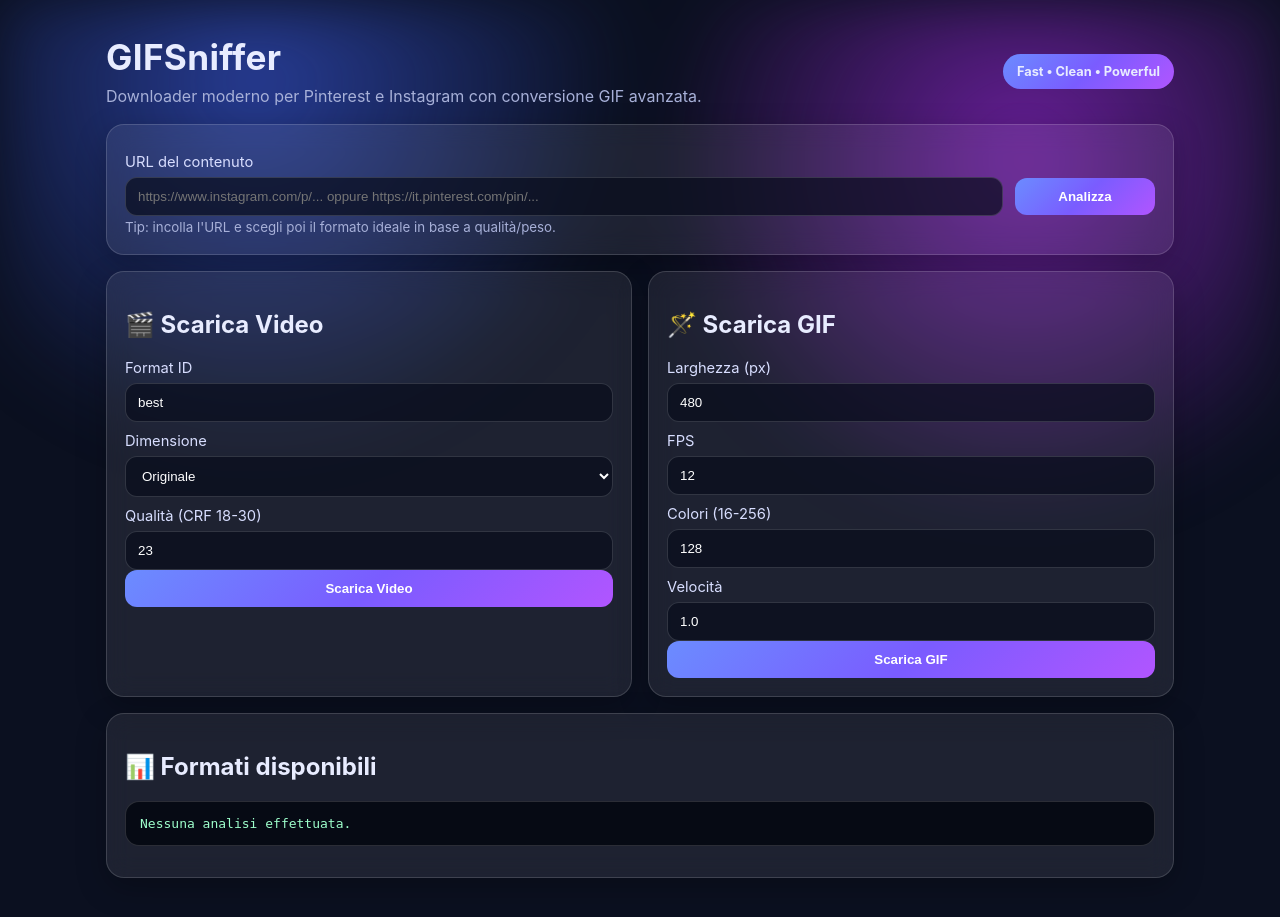
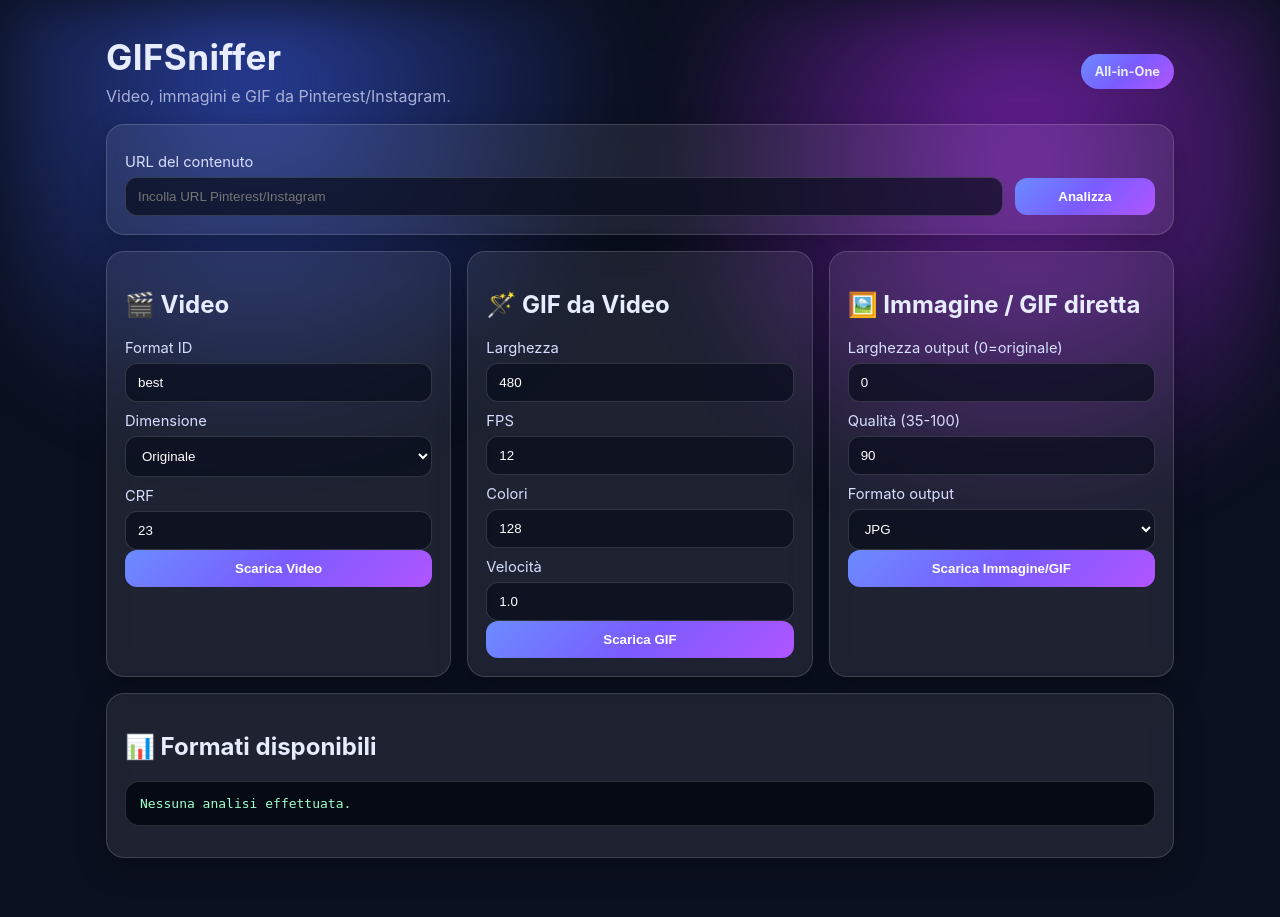
Before and after one commit to Evuse/GIFSniffer, a FastAPI app: page / in a window 1280 px wide. Shown: the top 917 px of the page. Run offline with FastAPI, Linux system fonts and the light colour scheme.

Commit message:
feat: add direct image/GIF download from pinterest and instagram URLs

```diff
--- a/app/main.py
+++ b/app/main.py
@@ -1,22 +1,24 @@
+import json
 import os
 import shutil
 import subprocess
 import tempfile
 import uuid
 from pathlib import Path
-from typing import Optional
 
+import requests
 from fastapi import FastAPI, Form, HTTPException, Request
 from fastapi.responses import FileResponse, HTMLResponse, JSONResponse
 from fastapi.staticfiles import StaticFiles
 from fastapi.templating import Jinja2Templates
 from pydantic import BaseModel, HttpUrl
+from PIL import Image
 
 BASE_DIR = Path(__file__).resolve().parent.parent
 DOWNLOAD_DIR = BASE_DIR / "downloads"
 DOWNLOAD_DIR.mkdir(exist_ok=True)
 
-app = FastAPI(title="GIFSniffer", version="1.0.0")
+app = FastAPI(title="GIFSniffer", version="1.1.0")
 app.mount("/static", StaticFiles(directory=BASE_DIR / "app" / "static"), name="static")
 templates = Jinja2Templates(directory=BASE_DIR / "app" / "templates")
 
@@ -51,6 +53,22 @@ def _ffmpeg_scale_filter(size: str) -> str:
     return presets.get(size, presets["original"])
 
 
+def _run_json_info(url: str) -> dict:
+    cmd = _build_yt_dlp_base_cmd(url)
+    proc = subprocess.run(cmd, capture_output=True, text=True)
+    if proc.returncode != 0:
+        raise HTTPException(status_code=400, detail=f"Impossibile leggere il media: {proc.stderr}")
+    return json.loads(proc.stdout)
+
+
+def _pick_best_image_url(data: dict) -> str | None:
+    thumbs = data.get("thumbnails") or []
+    if thumbs:
+        thumbs = sorted(thumbs, key=lambda t: (t.get("height") or 0) * (t.get("width") or 0), reverse=True)
+        return thumbs[0].get("url")
+    return data.get("thumbnail")
+
+
 @app.get("/", response_class=HTMLResponse)
 async def index(request: Request):
     return templates.TemplateResponse("index.html", {"request": request})
@@ -58,17 +76,10 @@ async def index(request: Request):
 
 @app.post("/api/info")
 async def media_info(payload: MediaInfoRequest):
-    cmd = _build_yt_dlp_base_cmd(str(payload.url))
-    proc = subprocess.run(cmd, capture_output=True, text=True)
-    if proc.returncode != 0:
-        raise HTTPException(status_code=400, detail=f"Impossibile leggere il media: {proc.stderr}")
-
-    import json
-
-    data = json.loads(proc.stdout)
+    data = _run_json_info(str(payload.url))
     formats = []
     for f in data.get("formats", []):
-        if f.get("vcodec") == "none":
+        if f.get("vcodec") == "none" and f.get("acodec") == "none":
             continue
         formats.append(
             {
@@ -82,115 +93,96 @@ async def media_info(payload: MediaInfoRequest):
             }
         )
 
+    image_url = _pick_best_image_url(data)
+
     return JSONResponse(
         {
             "title": data.get("title"),
             "duration": data.get("duration"),
             "uploader": data.get("uploader"),
             "formats": formats[:25],
-            "note": "Per Instagram usa cookie/login per ridurre rate limit.",
+            "image_candidate": image_url,
+            "note": "Supporto video, immagini e GIF. Per Instagram usa cookie/login per ridurre rate limit.",
         }
     )
 
 
 @app.post("/api/download/video")
-async def download_video(
-    url: str = Form(...),
-    format_id: str = Form("best"),
-    size: str = Form("original"),
-    crf: int = Form(23),
-):
+async def download_video(url: str = Form(...), format_id: str = Form("best"), size: str = Form("original"), crf: int = Form(23)):
     token = str(uuid.uuid4())
     out_file = DOWNLOAD_DIR / f"{token}.mp4"
-
     tmp_dir = Path(tempfile.mkdtemp(prefix="gifsniffer_"))
     input_file = tmp_dir / "input.mp4"
-
     dl_cmd = ["yt-dlp", "-f", format_id, "-o", str(input_file), url]
-    if "instagram.com" in url:
-        cookies_path = os.getenv("INSTAGRAM_COOKIES_FILE")
-        if cookies_path and Path(cookies_path).exists():
-            dl_cmd.extend(["--cookies", cookies_path])
-
     proc = subprocess.run(dl_cmd, capture_output=True, text=True)
     if proc.returncode != 0:
         shutil.rmtree(tmp_dir, ignore_errors=True)
         raise HTTPException(status_code=400, detail=f"Download fallito: {proc.stderr}")
 
-    vf = _ffmpeg_scale_filter(size)
-    ff_cmd = [
-        "ffmpeg",
-        "-y",
-        "-i",
-        str(input_file),
-        "-vf",
-        vf,
-        "-c:v",
-        "libx264",
-        "-crf",
-        str(crf),
-        "-preset",
-        "medium",
-        "-pix_fmt",
-        "yuv420p",
-        str(out_file),
-    ]
-    ff = subprocess.run(ff_cmd, capture_output=True, text=True)
+    ff = subprocess.run(["ffmpeg", "-y", "-i", str(input_file), "-vf", _ffmpeg_scale_filter(size), "-c:v", "libx264", "-crf", str(crf), "-preset", "medium", "-pix_fmt", "yuv420p", str(out_file)], capture_output=True, text=True)
     shutil.rmtree(tmp_dir, ignore_errors=True)
     if ff.returncode != 0:
         raise HTTPException(status_code=500, detail=f"Transcoding fallito: {ff.stderr}")
-
     return FileResponse(out_file, media_type="video/mp4", filename=f"video_{token}.mp4")
 
 
 @app.post("/api/download/gif")
-async def download_gif(
-    url: str = Form(...),
-    fps: int = Form(12),
-    width: int = Form(480),
-    colors: int = Form(128),
-    speed: float = Form(1.0),
-):
+async def download_gif(url: str = Form(...), fps: int = Form(12), width: int = Form(480), colors: int = Form(128), speed: float = Form(1.0)):
     token = str(uuid.uuid4())
     out_file = DOWNLOAD_DIR / f"{token}.gif"
-
     tmp_dir = Path(tempfile.mkdtemp(prefix="gifsniffer_"))
     input_file = tmp_dir / "input.mp4"
     palette_file = tmp_dir / "palette.png"
 
-    dl_cmd = ["yt-dlp", "-f", "best", "-o", str(input_file), url]
-    if "instagram.com" in url:
-        cookies_path = os.getenv("INSTAGRAM_COOKIES_FILE")
-        if cookies_path and Path(cookies_path).exists():
-            dl_cmd.extend(["--cookies", cookies_path])
-
-    proc = subprocess.run(dl_cmd, capture_output=True, text=True)
+    proc = subprocess.run(["yt-dlp", "-f", "best", "-o", str(input_file), url], capture_output=True, text=True)
     if proc.returncode != 0:
         shutil.rmtree(tmp_dir, ignore_errors=True)
         raise HTTPException(status_code=400, detail=f"Download fallito: {proc.stderr}")
 
     base_filter = f"fps={fps},scale={width}:-1:flags=lanczos,setpts={1/speed}*PTS"
-    pal_cmd = ["ffmpeg", "-y", "-i", str(input_file), "-vf", f"{base_filter},palettegen=max_colors={colors}", str(palette_file)]
-    gif_cmd = [
-        "ffmpeg",
-        "-y",
-        "-i",
-        str(input_file),
-        "-i",
-        str(palette_file),
-        "-lavfi",
-        f"{base_filter}[x];[x][1:v]paletteuse=dither=bayer:bayer_scale=5",
-        str(out_file),
-    ]
-
-    pal = subprocess.run(pal_cmd, capture_output=True, text=True)
+    pal = subprocess.run(["ffmpeg", "-y", "-i", str(input_file), "-vf", f"{base_filter},palettegen=max_colors={colors}", str(palette_file)], capture_output=True, text=True)
     if pal.returncode != 0:
         shutil.rmtree(tmp_dir, ignore_errors=True)
         raise HTTPException(status_code=500, detail=f"Palette generation fallita: {pal.stderr}")
 
-    gif = subprocess.run(gif_cmd, capture_output=True, text=True)
+    gif = subprocess.run(["ffmpeg", "-y", "-i", str(input_file), "-i", str(palette_file), "-lavfi", f"{base_filter}[x];[x][1:v]paletteuse=dither=bayer:bayer_scale=5", str(out_file)], capture_output=True, text=True)
     shutil.rmtree(tmp_dir, ignore_errors=True)
     if gif.returncode != 0:
         raise HTTPException(status_code=500, detail=f"Conversione GIF fallita: {gif.stderr}")
 
     return FileResponse(out_file, media_type="image/gif", filename=f"gif_{token}.gif")
+
+
+@app.post("/api/download/image")
+async def download_image(url: str = Form(...), width: int = Form(0), quality: int = Form(90), output_format: str = Form("jpg")):
+    data = _run_json_info(url)
+    img_url = _pick_best_image_url(data)
+    if not img_url:
+        raise HTTPException(status_code=400, detail="Nessuna immagine trovata nella URL.")
+
+    r = requests.get(img_url, timeout=60)
+    if r.status_code != 200:
+        raise HTTPException(status_code=400, detail="Impossibile scaricare l'immagine sorgente")
+
+    token = str(uuid.uuid4())
+    ext = "jpg" if output_format.lower() not in {"jpg", "png", "webp"} else output_format.lower()
+    out_file = DOWNLOAD_DIR / f"image_{token}.{ext}"
+
+    with tempfile.NamedTemporaryFile(suffix=".bin", delete=False) as tmp:
+        tmp.write(r.content)
+        tmp_path = Path(tmp.name)
+
+    img = Image.open(tmp_path).convert("RGB")
+    tmp_path.unlink(missing_ok=True)
+
+    if width and width > 0:
+        h = int((width / img.width) * img.height)
+        img = img.resize((width, h), Image.Resampling.LANCZOS)
+
+    save_kwargs = {}
+    if ext in {"jpg", "webp"}:
+        save_kwargs["quality"] = max(35, min(100, quality))
+    img.save(out_file, format="JPEG" if ext == "jpg" else ext.upper(), **save_kwargs)
+
+    mtype = "image/jpeg" if ext == "jpg" else ("image/png" if ext == "png" else "image/webp")
+    return FileResponse(out_file, media_type=mtype, filename=out_file.name)
--- a/app/templates/index.html
+++ b/app/templates/index.html
@@ -9,96 +9,29 @@
   <body>
     <div class="bg"></div>
     <main class="app-shell">
-      <header class="hero">
-        <div>
-          <h1>GIFSniffer</h1>
-          <p class="subtitle">Downloader moderno per Pinterest e Instagram con conversione GIF avanzata.</p>
-        </div>
-        <span class="badge">Fast • Clean • Powerful</span>
-      </header>
-
+      <header class="hero"><div><h1>GIFSniffer</h1><p class="subtitle">Video, immagini e GIF da Pinterest/Instagram.</p></div><span class="badge">All-in-One</span></header>
       <section class="card">
         <label for="url">URL del contenuto</label>
-        <div class="url-row">
-          <input id="url" placeholder="https://www.instagram.com/p/... oppure https://it.pinterest.com/pin/..." />
-          <button class="primary" onclick="loadInfo()">Analizza</button>
-        </div>
-        <small>Tip: incolla l'URL e scegli poi il formato ideale in base a qualità/peso.</small>
+        <div class="url-row"><input id="url" placeholder="Incolla URL Pinterest/Instagram" /><button class="primary" onclick="loadInfo()">Analizza</button></div>
       </section>
-
       <section class="grid">
-        <article class="card">
-          <h2>🎬 Scarica Video</h2>
-          <form action="/api/download/video" method="post">
-            <input name="url" id="video-url" hidden />
-            <label>Format ID</label>
-            <input name="format_id" value="best" />
-
-            <label>Dimensione</label>
-            <select name="size">
-              <option value="original">Originale</option>
-              <option value="1080p">1080p</option>
-              <option value="720p">720p</option>
-              <option value="480p">480p</option>
-              <option value="360p">360p</option>
-            </select>
-
-            <label>Qualità (CRF 18-30)</label>
-            <input name="crf" type="number" min="18" max="30" value="23" />
-            <button class="primary" type="submit">Scarica Video</button>
-          </form>
-        </article>
-
-        <article class="card">
-          <h2>🪄 Scarica GIF</h2>
-          <form action="/api/download/gif" method="post">
-            <input name="url" id="gif-url" hidden />
-            <label>Larghezza (px)</label>
-            <input name="width" type="number" min="180" max="1080" value="480" />
-
-            <label>FPS</label>
-            <input name="fps" type="number" min="5" max="30" value="12" />
-
-            <label>Colori (16-256)</label>
-            <input name="colors" type="number" min="16" max="256" value="128" />
-
-            <label>Velocità</label>
-            <input name="speed" type="number" step="0.1" min="0.2" max="3" value="1.0" />
-            <button class="primary" type="submit">Scarica GIF</button>
-          </form>
-        </article>
+        <article class="card"><h2>🎬 Video</h2><form action="/api/download/video" method="post"><input name="url" id="video-url" hidden /><label>Format ID</label><input name="format_id" value="best" /><label>Dimensione</label><select name="size"><option value="original">Originale</option><option value="1080p">1080p</option><option value="720p">720p</option><option value="480p">480p</option><option value="360p">360p</option></select><label>CRF</label><input name="crf" type="number" min="18" max="30" value="23" /><button class="primary" type="submit">Scarica Video</button></form></article>
+        <article class="card"><h2>🪄 GIF da Video</h2><form action="/api/download/gif" method="post"><input name="url" id="gif-url" hidden /><label>Larghezza</label><input name="width" type="number" min="180" max="1080" value="480" /><label>FPS</label><input name="fps" type="number" min="5" max="30" value="12" /><label>Colori</label><input name="colors" type="number" min="16" max="256" value="128" /><label>Velocità</label><input name="speed" type="number" step="0.1" min="0.2" max="3" value="1.0" /><button class="primary" type="submit">Scarica GIF</button></form></article>
+        <article class="card"><h2>🖼️ Immagine / GIF diretta</h2><form action="/api/download/image" method="post"><input name="url" id="image-url" hidden /><label>Larghezza output (0=originale)</label><input name="width" type="number" min="0" max="3000" value="0" /><label>Qualità (35-100)</label><input name="quality" type="number" min="35" max="100" value="90" /><label>Formato output</label><select name="output_format"><option value="jpg">JPG</option><option value="png">PNG</option><option value="webp">WEBP</option></select><button class="primary" type="submit">Scarica Immagine/GIF</button></form></article>
       </section>
-
-      <section class="card">
-        <h2>📊 Formati disponibili</h2>
-        <pre id="info">Nessuna analisi effettuata.</pre>
-      </section>
+      <section class="card"><h2>📊 Formati disponibili</h2><pre id="info">Nessuna analisi effettuata.</pre></section>
     </main>
-
     <script>
       const info = document.getElementById('info');
       const urlInput = document.getElementById('url');
-      const videoUrl = document.getElementById('video-url');
-      const gifUrl = document.getElementById('gif-url');
-
-      urlInput.addEventListener('input', () => {
-        videoUrl.value = urlInput.value;
-        gifUrl.value = urlInput.value;
-      });
-
+      const ids = ['video-url','gif-url','image-url'];
+      urlInput.addEventListener('input', () => ids.forEach(id => document.getElementById(id).value = urlInput.value));
       async function loadInfo() {
         info.textContent = 'Analisi in corso...';
         try {
-          const res = await fetch('/api/info', {
-            method: 'POST',
-            headers: { 'Content-Type': 'application/json' },
-            body: JSON.stringify({ url: urlInput.value })
-          });
-          const data = await res.json();
-          info.textContent = JSON.stringify(data, null, 2);
-        } catch (e) {
-          info.textContent = 'Errore durante l\'analisi. Verifica URL o connessione.';
-        }
+          const res = await fetch('/api/info', { method: 'POST', headers: { 'Content-Type': 'application/json' }, body: JSON.stringify({ url: urlInput.value }) });
+          info.textContent = JSON.stringify(await res.json(), null, 2);
+        } catch { info.textContent = 'Errore durante l\'analisi.'; }
       }
     </script>
   </body>
--- a/requirements.txt
+++ b/requirements.txt
@@ -4,3 +4,5 @@ jinja2==3.1.4
 python-multipart==0.0.9
 yt-dlp==2026.3.10
 imageio-ffmpeg==0.5.1
+requests==2.32.3
+pillow==10.4.0
```
